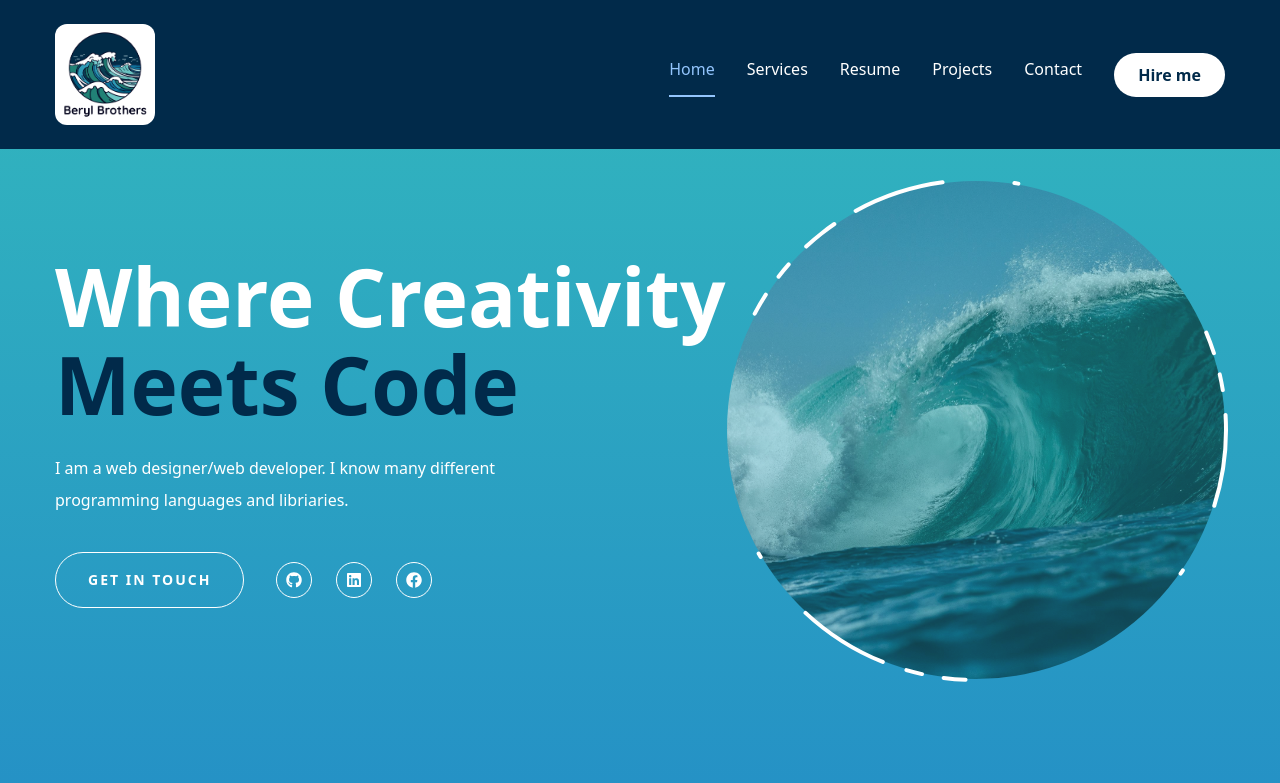
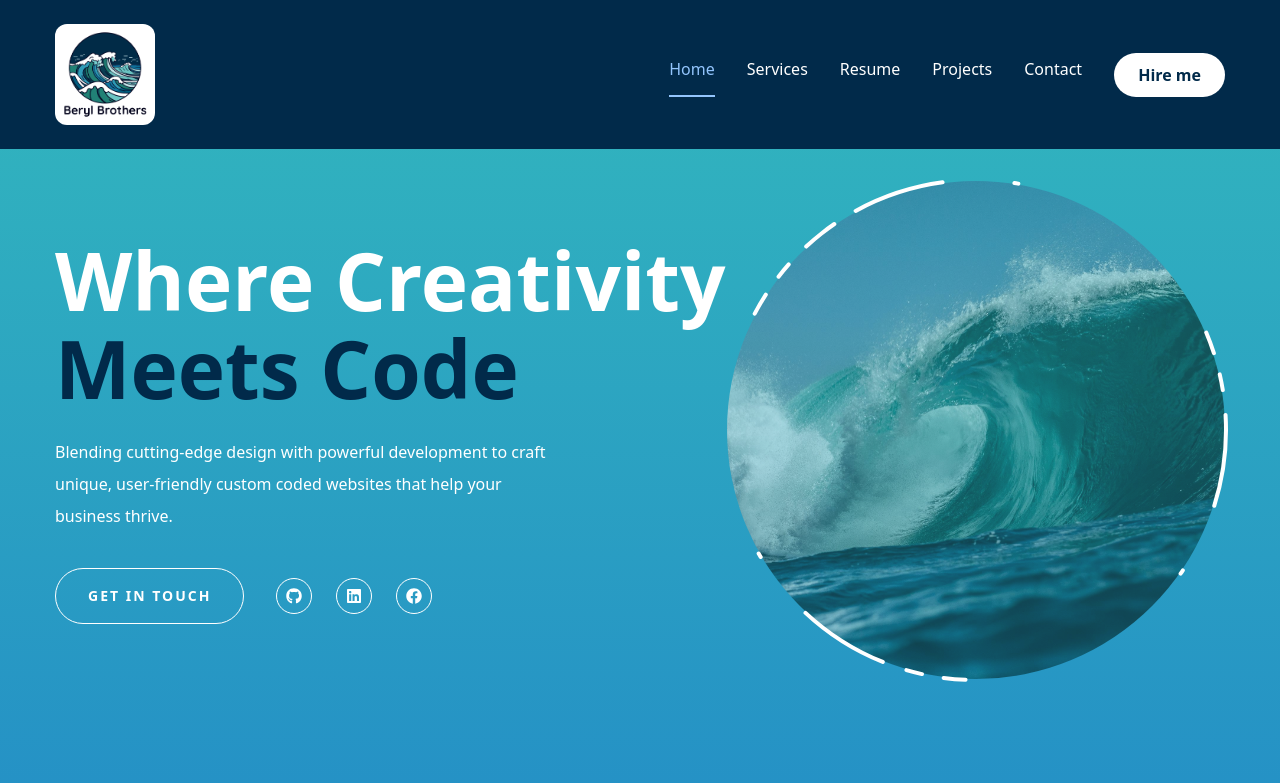
Before and after one commit to BerylBrothers/Paint-Website, a Next.js app: page / in a window 1280 px wide. Shown: the top 783 px of the page. Built offline with nearby package versions, Linux system fonts and the light colour scheme.

Commit message:
Updated tab icon and Hero Page icons/ paragraph

```diff
--- a/app/layout.js
+++ b/app/layout.js
@@ -32,6 +32,7 @@ export default function RootLayout({ children }) {
   return (
     <html lang="en">
       <head>
+      <link rel="icon" href="/bbHead.png" />
 <Script src={"https://www.googletagmanager.com/gtag/js?id=G-HRWFBHTNMP"}></Script>
 <Script>
   {`window.dataLayer = window.dataLayer || [];
--- a/components/Hero.jsx
+++ b/components/Hero.jsx
@@ -22,9 +22,8 @@ const Hero = () => {
               <div className="text-center xl:text-left order-2 xl:order-none">
                 <span></span>
                 <h1 className="h1 mb-6">Where Creativity <br /><span className="text-primary">Meets Code</span></h1>
-                <p className="max-w-[500px] mb-9 text-white">I am a web designer/web developer.
-                  I know many different programming
-                  languages and libriaries.</p>
+                <p className="max-w-[500px] mb-9 text-white">
+                Blending cutting-edge design with powerful development to craft unique, user-friendly custom coded websites that help your business thrive. </p>
                   {/* button and socials */}
                   <div className="flex flex-col xl:flex-row items-center gap-8">
                     <Link href={"/contact"}>
@@ -33,10 +32,7 @@ const Hero = () => {
                     </Button>
                     </Link>
                     <div className="mb-8 xl:mb-0">
-                      <Socials containerStyles="flex gap-6" IconStyles="w-9 h-9 border border-white rounded-full
-                      flex justify-center items-center
-                      text-white text-base hover:bg-accent
-                      hover:text-primary transition-all"/>
+                      <Socials containerStyles="flex gap-6" />
                       </div>
                   </div>
                 </div>
--- a/components/Socials.jsx
+++ b/components/Socials.jsx
@@ -3,16 +3,16 @@ import Link from 'next/link';
 import {FaGithub, FaLinkedin, FaYoutube, FaFacebook} from 'react-icons/fa'
 
 const icons = [
-    {icon:<FaGithub />, path: 'https://github.com/BerylBrothers'},
-    {icon:<FaLinkedin />, path: 'https://www.linkedin.com/in/daniel-collins-web-design/'},
-    {icon:<FaFacebook />, path: 'https://www.facebook.com/profile.php?id=61558742784719'},
+    {icon:<FaGithub />, path: 'https://github.com/BerylBrothers', hoverColor:"hover:bg-[#6e5494]"},
+    {icon:<FaLinkedin />, path: 'https://www.linkedin.com/in/daniel-collins-web-design/', hoverColor:"hover:bg-[#0077B5]"},
+    {icon:<FaFacebook />, path: 'https://www.facebook.com/profile.php?id=61558742784719', hoverColor:"hover:bg-[#1877F2]"},
 ]
 
-const Socials = ({containerStyles, IconStyles}) => {
+const Socials = ({containerStyles, }) => {
   return (
     <div className={containerStyles}>
         {icons.map((item, index) => {
-           return <a href={item.path} key={index} title="test" className={IconStyles}>{item.icon}</a>
+           return <a href={item.path} key={index} title="test" className={`w-9 h-9 border border-white rounded-full flex justify-center items-center text-white text-base hover:text-white transition-all ${item.hoverColor}`}>{item.icon}</a>
         })}
     </div>
   )
```
Also changed, not shown: public/bbHead.png (added).
